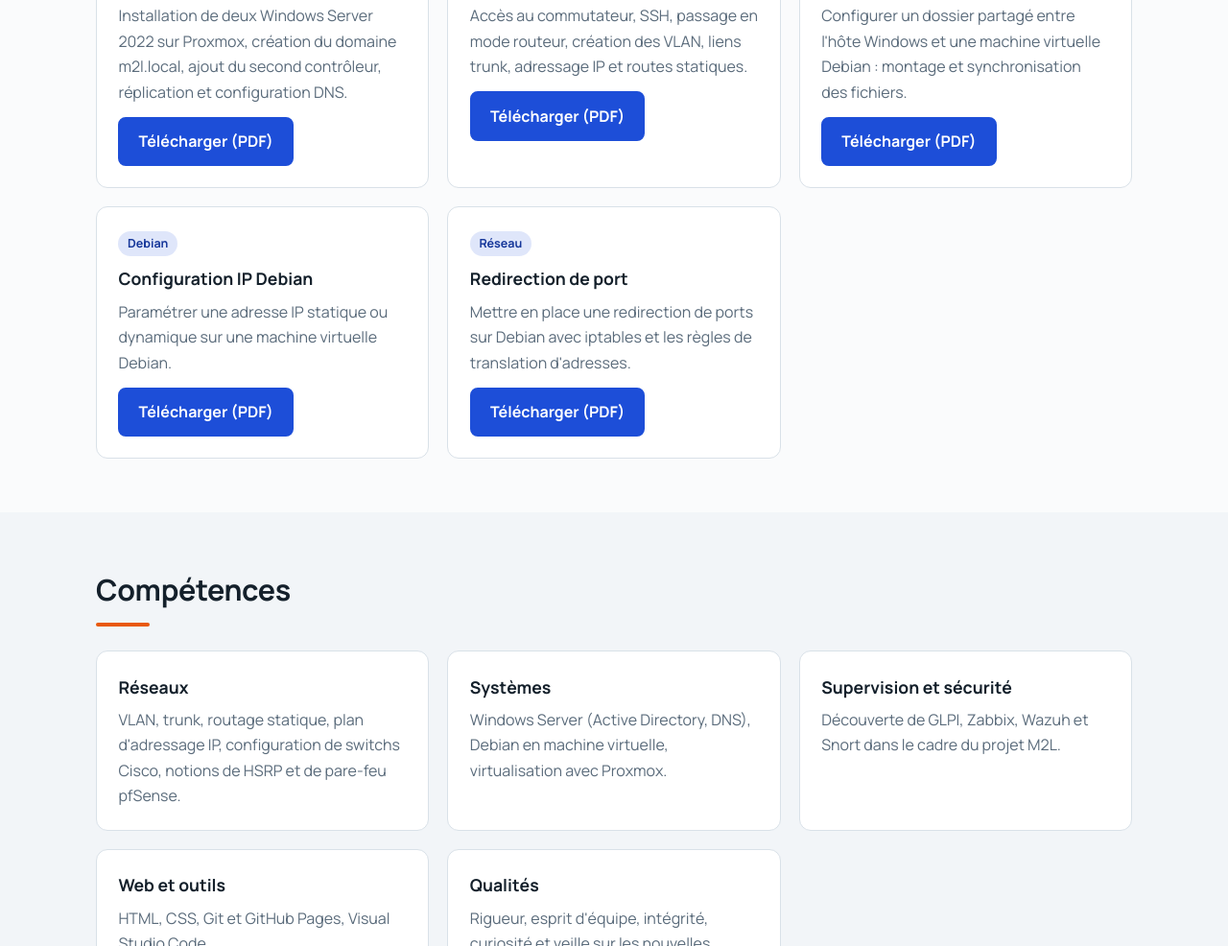
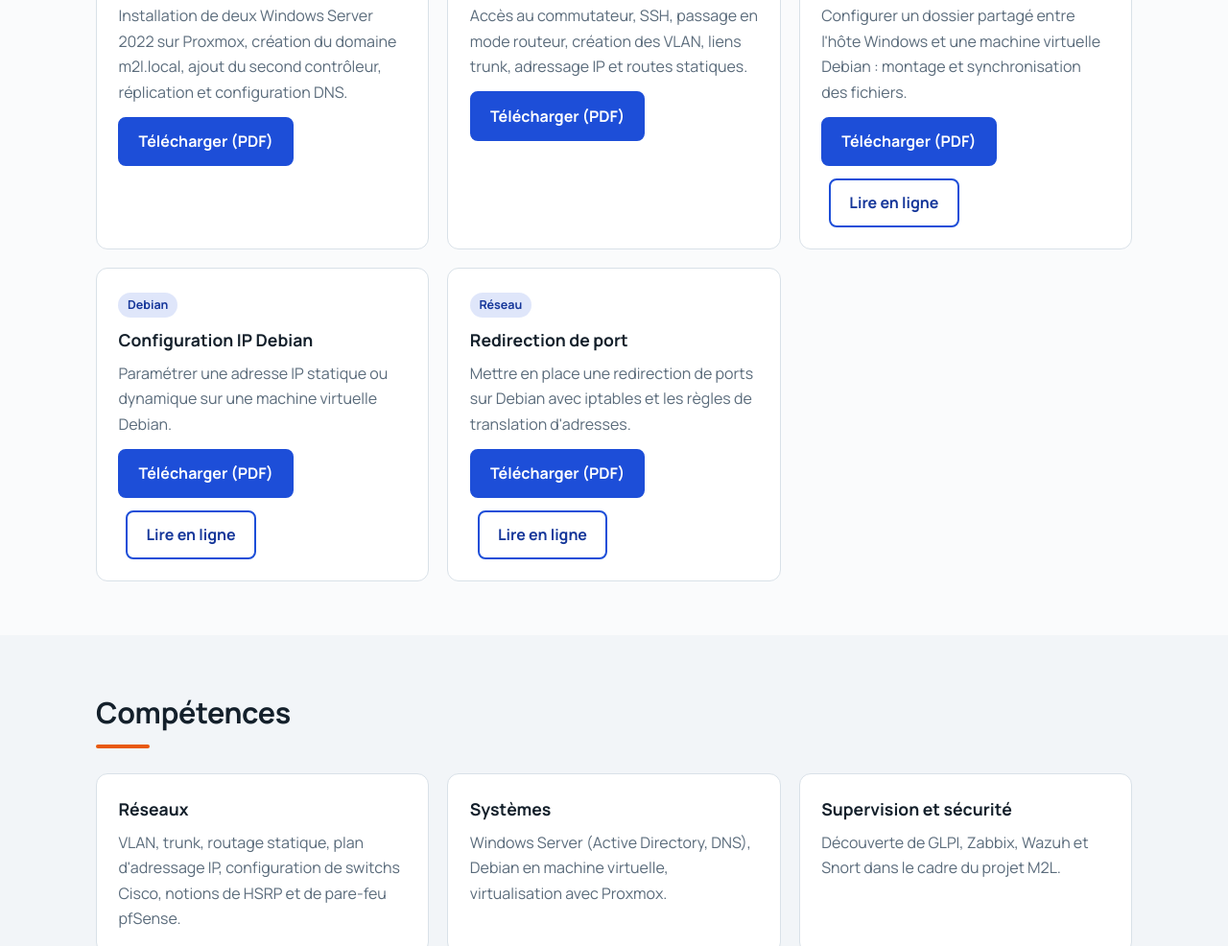
Before and after one commit to eykiooo/portfolioGIT27, a plain HTML site: page index.html in a window 1280 px wide. Shown: the part 2681-3667 px from the top of the page at 96% size. Drawn offline with Linux system fonts and the light colour scheme.

Commit message:
Add files via upload

```diff
--- a/index.html
+++ b/index.html
@@ -140,6 +140,7 @@
         <h3>Dossier partagé Windows vers VM Debian</h3>
         <p>Configurer un dossier partagé entre l'hôte Windows et une machine virtuelle Debian : montage et synchronisation des fichiers.</p>
         <a class="btn" href="./procedures/Dossier-Partage-Windows-VM-Debian.pdf" target="_blank" rel="noopener">Télécharger (PDF)</a>
+        <a class="btn alt" href="https://github.com/eykiooo/portfolioGIT27/blob/main/procedures/01-Dossier-Partage-Windows-VM-Debian.md" target="_blank" rel="noopener">Lire en ligne</a>
       </article>
 
       <article class="carte">
@@ -147,6 +148,7 @@
         <h3>Configuration IP Debian</h3>
         <p>Paramétrer une adresse IP statique ou dynamique sur une machine virtuelle Debian.</p>
         <a class="btn" href="./procedures/Configuration-IP-Debian.pdf" target="_blank" rel="noopener">Télécharger (PDF)</a>
+        <a class="btn alt" href="https://github.com/eykiooo/portfolioGIT27/blob/main/procedures/02-Configuration-IP-Debian.md" target="_blank" rel="noopener">Lire en ligne</a>
       </article>
 
       <article class="carte">
@@ -154,6 +156,7 @@
         <h3>Redirection de port</h3>
         <p>Mettre en place une redirection de ports sur Debian avec iptables et les règles de translation d'adresses.</p>
         <a class="btn" href="./procedures/Redirection-de-Port.pdf" target="_blank" rel="noopener">Télécharger (PDF)</a>
+        <a class="btn alt" href="https://github.com/eykiooo/portfolioGIT27/blob/main/procedures/03-Redirection-de-Port.md" target="_blank" rel="noopener">Lire en ligne</a>
       </article>
 
     </div>
--- a/styles.css
+++ b/styles.css
@@ -32,6 +32,9 @@ a{color:var(--accent)}
 .btn.sec{background:transparent;color:#fff;border-color:#4a6178}
 .carte .btn{background:var(--accent);border-color:var(--accent);color:#fff;margin-top:.8rem}
 @media (prefers-color-scheme:dark){.carte .btn{color:#0b141e}}
+
+.carte .btn.alt{background:transparent;color:var(--accent-fonce);border-color:var(--accent)}
+.carte .btn+.btn{margin-left:.5rem}
 
 /* Sections */
 section{padding:3.5rem 0}
```
